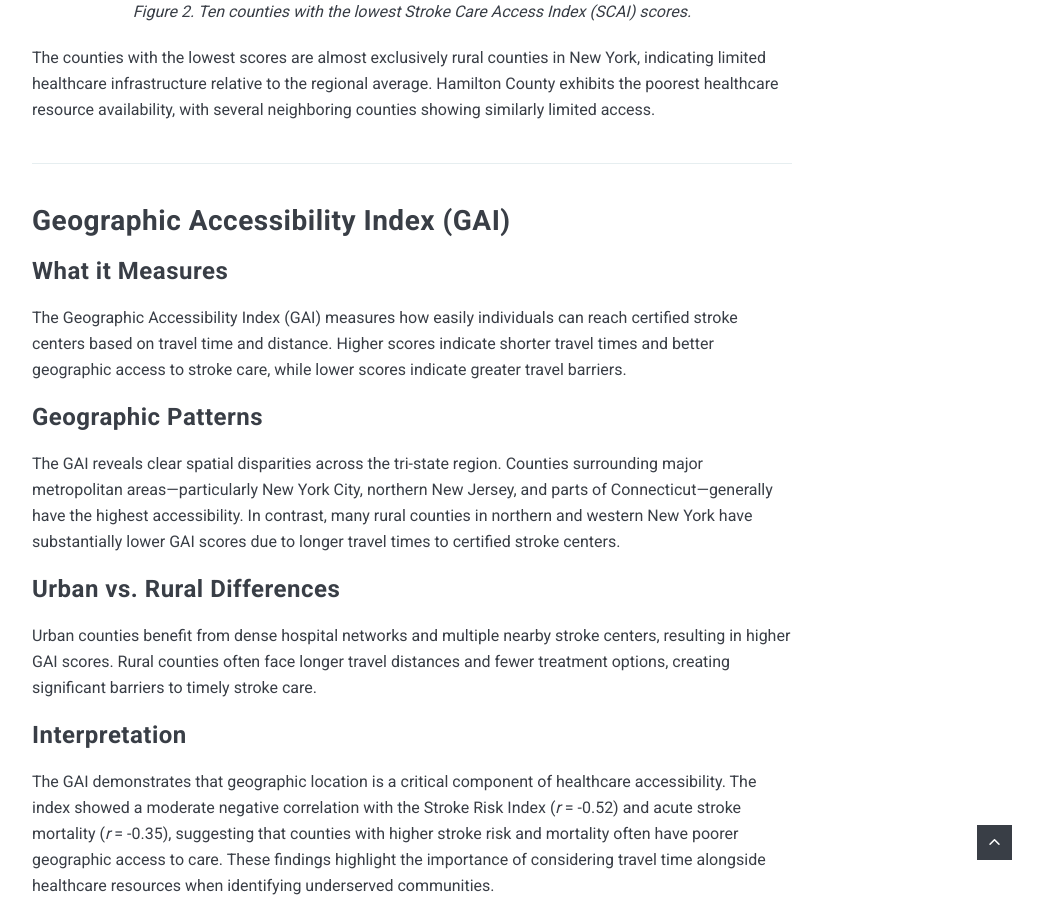
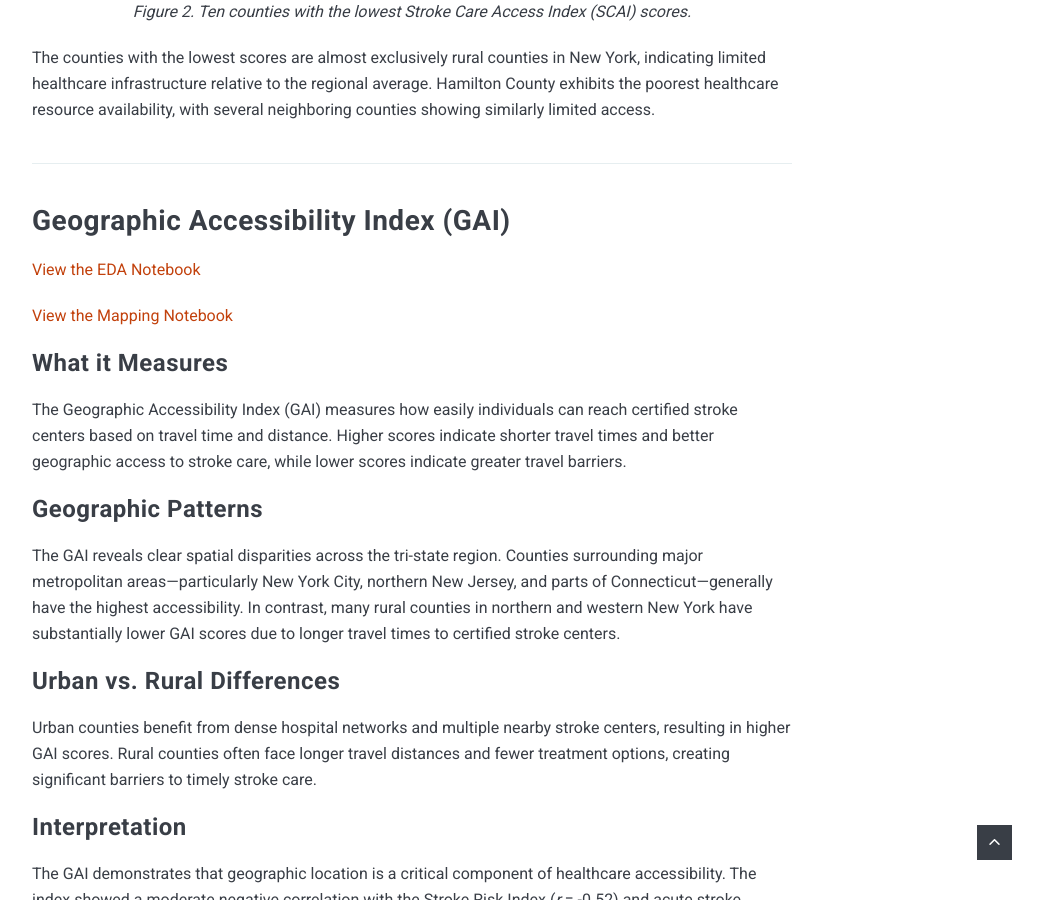
Before and after one commit to palism1/stroke-burden-index, a Jekyll site: the page built from docs/_posts/2026-07-07-project-outcome.md, in a window 1280 px wide and 900 px high, scrolled down 5081 px. Shown: the whole window, without its empty margins (228-1271 px from the left). Built offline with Jekyll 4.4.1, drawn with Linux system fonts in a browser that asks for light colours; nearby versions of some CDN libraries.

Commit message:
Update 2026-07-07-project-outcome.md

```diff
--- a/docs/_posts/2026-07-07-project-outcome.md
+++ b/docs/_posts/2026-07-07-project-outcome.md
@@ -105,6 +105,10 @@ The counties with the lowest scores are almost exclusively rural counties in New
 ---
 
 ## Geographic Accessibility Index (GAI)
+
+[View the EDA Notebook](../notebooks html/Geographic%20Accessibility%20EDA.html)
+
+[View the Mapping Notebook](../notebooks html/Mapping%20Geographic%20Accessibility.html)
 
 ### What it Measures
 
```
